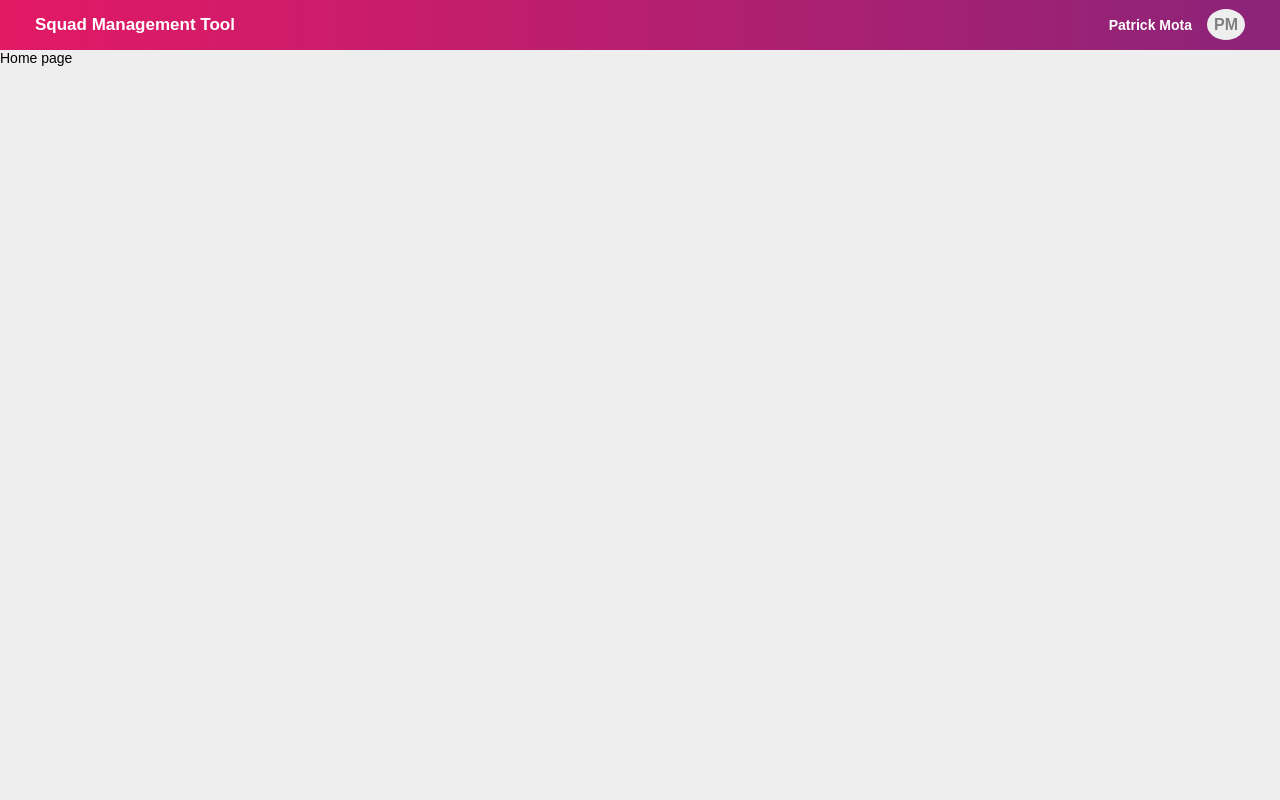
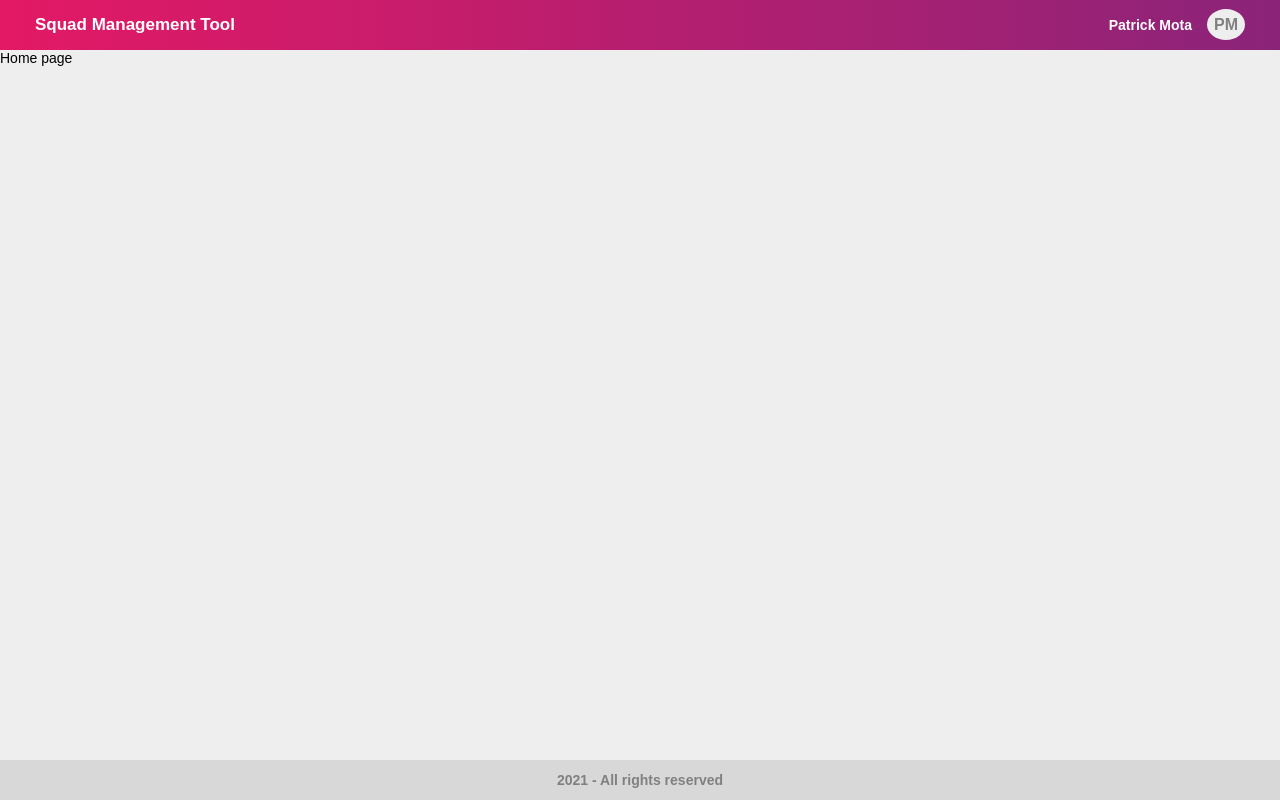
Before and after one commit to Patrick-Wilker/squad-management-tool, a React (Create React App) app: page / in a window 1280 px wide. Built offline with nearby package versions, Linux system fonts and the light colour scheme.

Commit message:
Create footer component

```diff
--- /dev/null
+++ b/src/components/Footer/index.js
@@ -0,0 +1,16 @@
+import React from 'react';
+
+import {Footer} from './styles';
+
+function PageFooter() {
+    const data = new Date().getFullYear()
+    return (
+        <Footer>
+            <span>
+                {data} - All rights reserved
+            </span>
+        </Footer>
+    );
+}
+
+export default PageFooter
--- /dev/null
+++ b/src/components/Footer/styles.js
@@ -0,0 +1,17 @@
+import styled from 'styled-components';
+
+export const Footer = styled.div`
+    position: fixed;
+    left: 0;
+    bottom: 0;
+    width: 100%;
+
+    text-align: center;
+    padding: 12px 0;
+
+    background: #d8d8d8;
+    span{
+        color: gray;
+        font-weight: bold;
+    }
+`;
--- a/src/pages/Home/index.js
+++ b/src/pages/Home/index.js
@@ -1,12 +1,14 @@
 import React from 'react';
 
 import Header from '../../components/Header'
+import Footer from '../../components/Footer'
 
 function Home(){
     return (
         <div>
             <Header/>
             Home page
+            <Footer/>
         </div>
     );
 }
```
